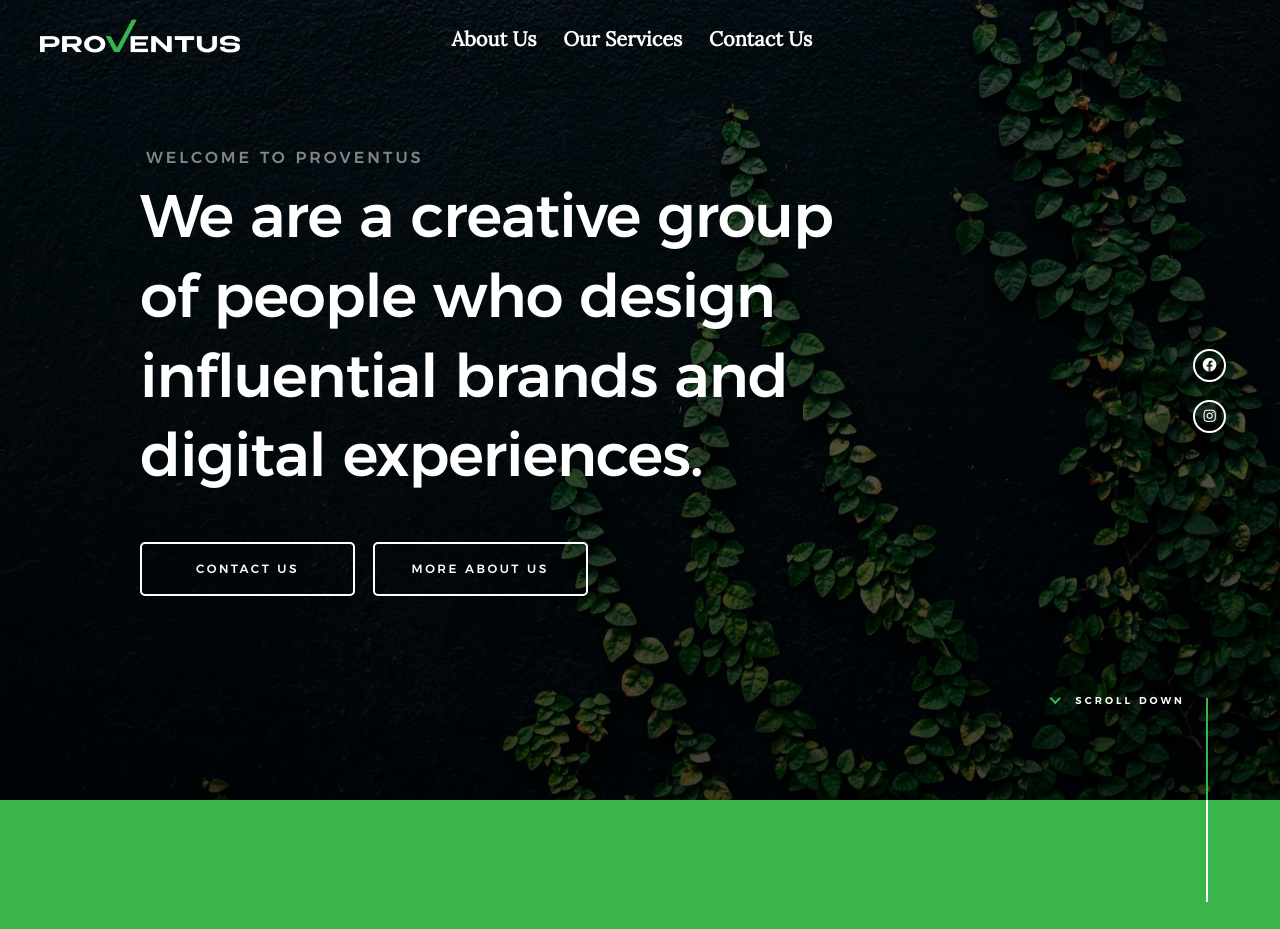
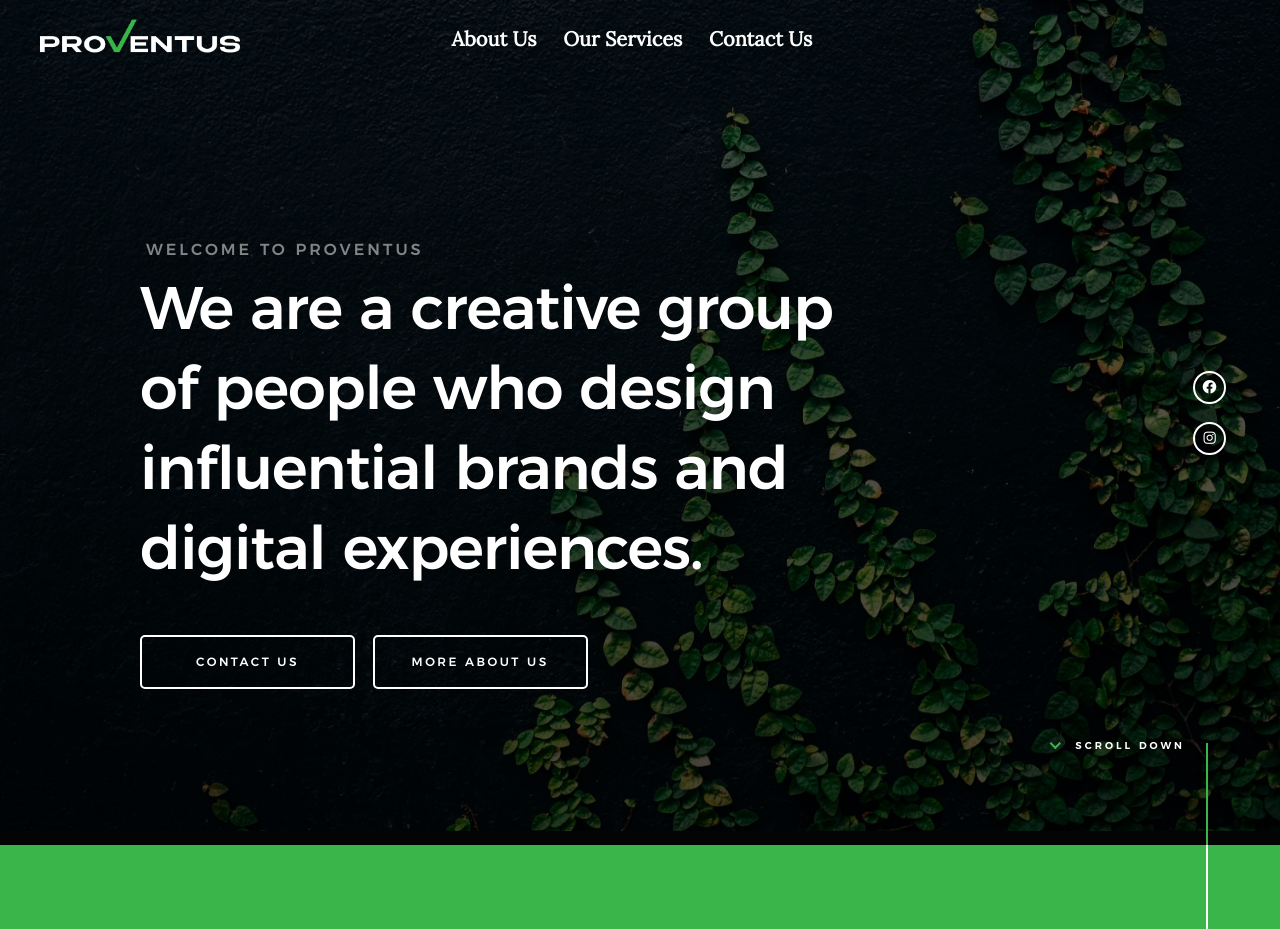
Before and after one commit to mostafanawam/proventus, a Django app: page / in a window 1280 px wide. Shown: the top 929 px of the page. Run offline with Django 3.2, Linux system fonts and the light colour scheme; data comes from the database, SQL or seed files in the repository; some web fonts are replaced.

Commit message:
update padding

```diff
--- a/proventus/assets/css/main.css
+++ b/proventus/assets/css/main.css
@@ -1936,9 +1936,10 @@ button::-moz-focus-inner, input::-moz-focus-inner {
 }
 
 .home-content__main {
-    padding-top: 10rem;
+    padding-top: 24rem;
     position: relative;
 }
+
 
 .home-content__buttons {
     padding-top: 1rem;
```
